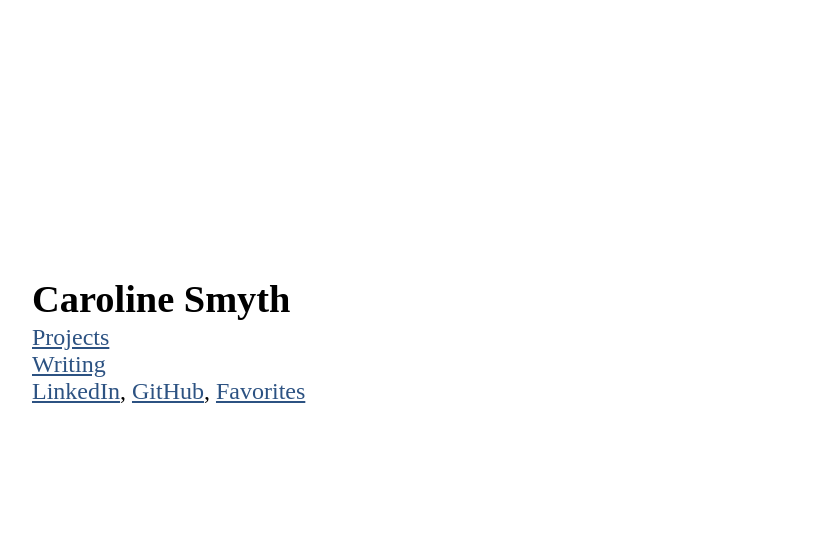
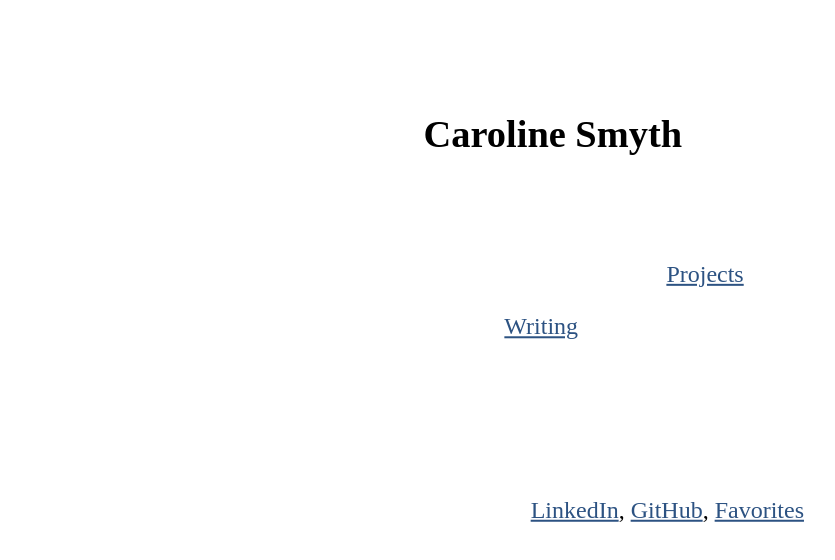
Before and after one commit to caroline-smyth/portfolio, a plain HTML site: page index.html in a window 1280 px wide. Shown: the whole page, without its empty margins (56-891 px from the left). Drawn offline with Linux system fonts and the light colour scheme; a web font is replaced by a local one.

Commit message:
randomness on landing page

```diff
--- a/index.html
+++ b/index.html
@@ -68,6 +68,7 @@
 <body>
 
     <main class="index-container">
+        <div class="random-box">
             <header class="name-container">
                 <h1 class="name">Caroline Smyth</h1>
             </header>
@@ -80,6 +81,8 @@
                     <a href="templates/favorites.html">Favorites</a>
                 </div>
             </nav>
+        </div>
+        <div class="footer"></div>
     </main>
 </body>
 </html>
--- a/static/functions.js
+++ b/static/functions.js
@@ -1,65 +1,92 @@
-// Color scheme configuration
-const colorSchemes = [
-    {
-        name: 'default',
-        nextBgColor: '#f0f4f8' // Background color of the next scheme
-    },
-    {
-        name: 'scheme2',
-        nextBgColor: '#1a202c'
-    },
-    {
-        name: 'scheme3',
-        nextBgColor: '#ffffff'
+document.addEventListener('DOMContentLoaded', () => {
+  const box = document.querySelector('.random-box');
+  if (!box) return;
+  // gather the name + all nav items
+  const items = [
+    box.querySelector('.name-container'),
+    ...box.querySelectorAll('.nav-bar-item')
+  ];
+
+  function scatter() {
+    const margin = 16;
+    const maxDiag = Math.max(
+      ...items.map(el => Math.hypot(el.offsetWidth, el.offsetHeight))
+    );
+    const radius = maxDiag / 2 + margin;
+    const cellSize = radius / Math.SQRT2;
+    const W = box.clientWidth;
+    const H = box.clientHeight;
+    const k = 30;
+    const gridCols = Math.ceil(W / cellSize);
+    const gridRows = Math.ceil(H / cellSize);
+    const grid = Array(gridCols * gridRows).fill(null);
+    const active = [];
+    const samples = [];
+
+    function addSample(pt) {
+      samples.push(pt);
+      active.push(pt);
+      const gx = Math.floor(pt[0] / cellSize);
+      const gy = Math.floor(pt[1] / cellSize);
+      grid[gy * gridCols + gx] = pt;
     }
-];
+    function isFar(pt) {
+      const gx = Math.floor(pt[0] / cellSize);
+      const gy = Math.floor(pt[1] / cellSize);
+      for (let y = gy - 2; y <= gy + 2; y++) {
+        for (let x = gx - 2; x <= gx + 2; x++) {
+          if (x < 0 || y < 0 || x >= gridCols || y >= gridRows) continue;
+          const neighbor = grid[y * gridCols + x];
+          if (!neighbor) continue;
+          const dx = neighbor[0] - pt[0];
+          const dy = neighbor[1] - pt[1];
+          if (dx*dx + dy*dy < radius*radius) return false;
+        }
+      }
+      return true;
+    }
+    // Remove transforms to get true size
+    items.forEach(el => el.style.transform = 'none');
+    box.offsetWidth;
+    // 1) pick first random point anywhere in box
+    addSample([
+      Math.random() * W,
+      Math.random() * H
+    ]);
+    // 2) Bridson’s main loop
+    while (active.length) {
+      const idx = Math.floor(Math.random() * active.length);
+      const [x, y] = active[idx];
+      let found = false;
+      for (let i = 0; i < k; i++) {
+        const θ = 2 * Math.PI * Math.random();
+        const r = radius * (1 + Math.random());
+        const nx = x + Math.cos(θ) * r;
+        const ny = y + Math.sin(θ) * r;
+        if (
+          nx >= 0 && nx < W &&
+          ny >= 0 && ny < H &&
+          isFar([nx, ny])
+        ) {
+          addSample([nx, ny]);
+          found = true;
+          break;
+        }
+      }
+      if (!found) active.splice(idx, 1);
+    }
+    // 3) now we have a “blue‑noise” array of centers in `samples`
+    //    map the first N items to the first N points
+    items.forEach((el, i) => {
+      const [cx, cy] = samples[i];
+      const w = el.offsetWidth;
+      const h = el.offsetHeight;
+      el.style.transform = `translate(${cx - w/2}px, ${cy - h/2}px)`;
+    });
+  }
 
-// Get the saved scheme index from localStorage or default to 0
-let currentSchemeIndex = parseInt(localStorage.getItem('colorSchemeIndex')) || 0;
-
-// Function to update the color scheme
-function updateColorScheme() {
-    const root = document.documentElement;
-    const currentScheme = colorSchemes[currentSchemeIndex];
-
-    // Remove all theme classes
-    root.removeAttribute('data-theme');
-
-    // Add the new theme class if it's not the default
-    if (currentScheme.name !== 'default') {
-        root.setAttribute('data-theme', currentScheme.name);
-    }
-
-    // Update the toggle button's background color to show the next scheme
-    const nextIndex = (currentSchemeIndex + 1) % colorSchemes.length;
-    const toggleButton = document.getElementById('colorSchemeToggle');
-    if (toggleButton) {
-        toggleButton.style.backgroundColor = colorSchemes[nextIndex].nextBgColor;
-    }
-}
-
-// Function to initialize the color scheme toggle (only on pages that have it)
-function initializeColorSchemeToggle() {
-    const toggleButton = document.getElementById('colorSchemeToggle');
-    if (toggleButton) {
-        // Set initial button color
-        const nextIndex = (currentSchemeIndex + 1) % colorSchemes.length;
-        toggleButton.style.backgroundColor = colorSchemes[nextIndex].nextBgColor;
-
-        // Add click event listener
-        toggleButton.addEventListener('click', () => {
-            currentSchemeIndex = (currentSchemeIndex + 1) % colorSchemes.length;
-            // Save the new index to localStorage
-            localStorage.setItem('colorSchemeIndex', currentSchemeIndex);
-            updateColorScheme();
-        });
-    }
-}
-
-// Initialize the color scheme on page load
-document.addEventListener('DOMContentLoaded', () => {
-    // Apply the saved color scheme immediately
-    updateColorScheme();
-    // Initialize the toggle button if it exists
-    initializeColorSchemeToggle();
+  // Initial scatter
+  scatter();
+  // Listen for clicks anywhere on the page
+  document.body.addEventListener('click', scatter);
 });
--- a/static/general.css
+++ b/static/general.css
@@ -59,7 +59,7 @@ body {
 }
 
 .index-container {
-  margin-left: 5rem;
+  margin-left: 2rem auto;
   display: flex;
   flex-direction: column;
   justify-content: center;
@@ -197,3 +197,39 @@ a:hover {
     align-items: flex-start;
   }
 }
+
+.nav-bar {
+  position: relative;
+  width: 100%;
+  height: 400px;
+  margin: 2rem;
+}
+
+.index-container {
+  position: relative;
+  width: 100%;
+  height: 600px;
+}
+
+.name-container,
+.nav-bar-item {
+  position: absolute;
+  transition: transform 0.3s ease;
+}
+
+.random-box {
+  width: 100%;
+  max-width: 400px;
+  margin: 30vh auto;
+}
+
+@media (max-width: 500px) {
+  .random-box {
+    width: 95vw;
+    height: 300px;
+    max-height: 50vh;
+  }
+}
+.name-container, .nav-bar-item {
+  position: absolute;
+}
```
Lines whose indentation alone changed are shown as unchanged.
